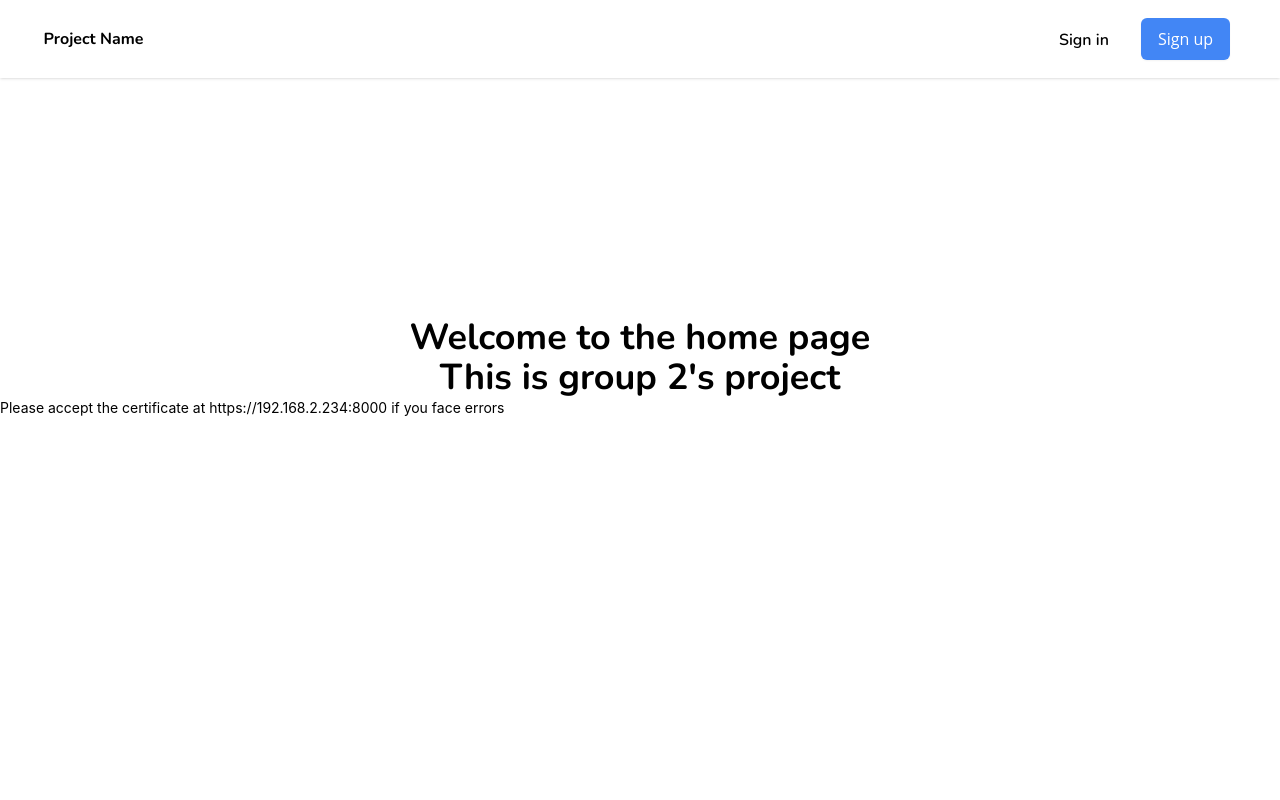
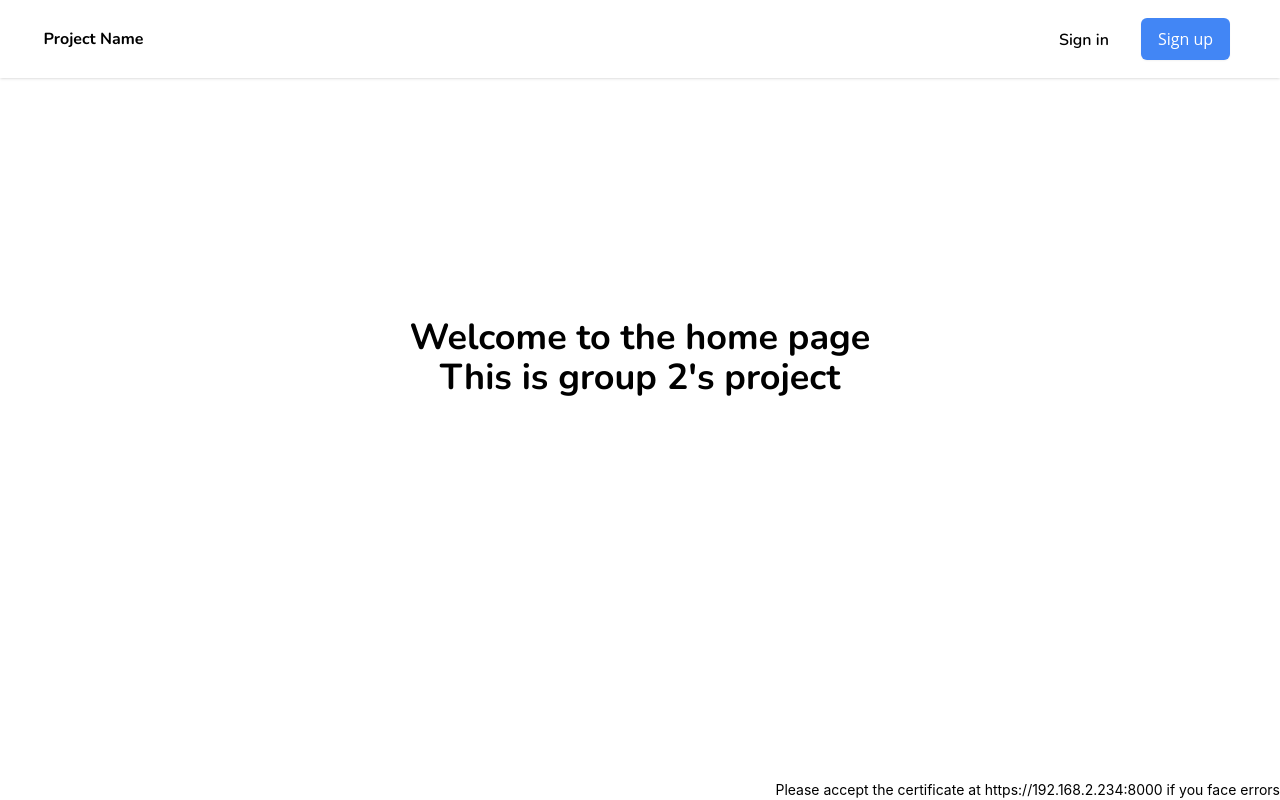
Before and after one commit to FCS-hacked/frontend, a React (Create React App) app: page / in a window 1280 px wide. Built offline with nearby package versions, Linux system fonts and the light colour scheme.

Commit message:
Update index.tsx

```diff
--- a/src/Pages/Home/index.tsx
+++ b/src/Pages/Home/index.tsx
@@ -10,7 +10,7 @@ export default function Home() {
               This is group 2's project
 
             </div>
-            <div className="text-sm text-gray position-fixed bottom-0 right-0">Please accept the certificate at <a href="https://192.168.2.234:8000">https://192.168.2.234:8000</a> if you face errors</div>
+            <div className="text-sm text-gray fixed bottom-0 right-0">Please accept the certificate at <a href="https://192.168.2.234:8000">https://192.168.2.234:8000</a> if you face errors</div>
       </div>
     </div>
   )
```
